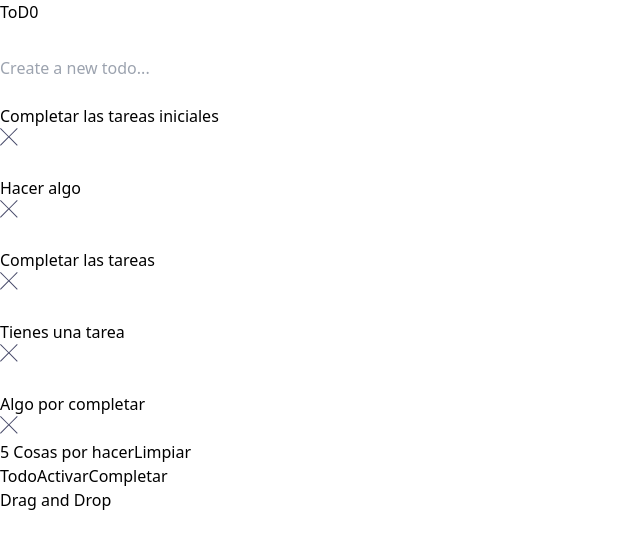
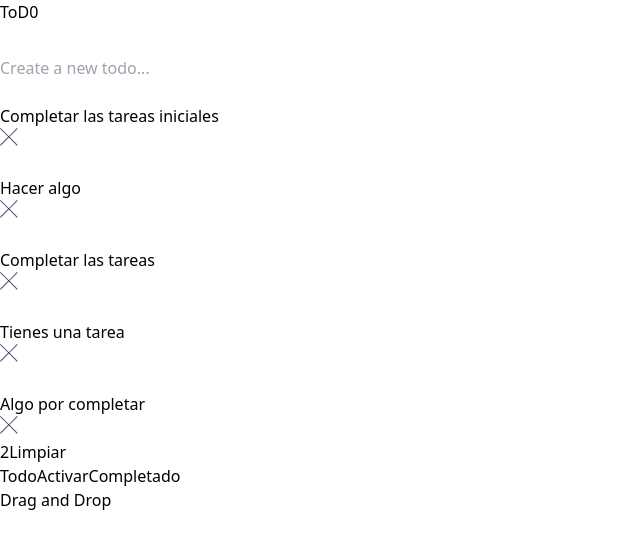
Before and after one commit to Mynor2717/AppT, a React (Vite) app: page / in a window 1280 px wide. Shown: the top 548 px of the page, without its empty margins (0-640 px from the left). Built offline with nearby package versions, Linux system fonts and the light colour scheme.

Commit message:
Funciones terminadas ademas de estilo del boton

```diff
--- a/src/App.jsx
+++ b/src/App.jsx
@@ -36,7 +36,40 @@
     }
     setTodos([...todos, newTodo]);
 
+  };
+
+  const removeTodo =  (id) => {
+    setTodos(todos.filter((todo) => todo.id !== id));
+  };
+
+
+  const updateTodo = (id) => {
+    setTodos(todos.map(todo => todo.id === id ?{...todo, completed: !todo.completed} : todo))
   }
+
+
+  const computedItemLeft = todos.filter((todo) => !todo.completed).length;
+
+  const clearCompleted = () => {
+    setTodos(todos.filter((todo) => !todo.completed));
+  }
+
+   const [filter, setFilter] = useState("Todo");
+
+   const ChangeFilter =(filter) => setFilter(filter)
+
+   const filteredTodos = () => {
+      switch (filter) {
+        case "Todo":
+          return todos;
+        case "Activar":
+          return todos.filter((todo) => !todo.completed);
+        case "Completar":
+          return todos.filter((todo) => todo.completed);
+          default:
+            return todos;
+      }
+   }
 
   return (
 
@@ -49,11 +82,11 @@
 
     <CreateTodo createTodo={createTodo}/>
 
-    <TodoList todos={todos} />
+    <TodoList todos={filteredTodos()} removeTodo={removeTodo} updateTodo={updateTodo}/>
 
-    <TodoComputed />
+    <TodoComputed  computedItemLeft={computedItemLeft} clearCompleted={clearCompleted}/>
 
-    <TodoFilter />
+    <TodoFilter ChangeFilter={ChangeFilter} filter={filter}/>
 
 </main>
 
--- a/src/components/TodoComputed.jsx
+++ b/src/components/TodoComputed.jsx
@@ -1,8 +1,8 @@
-const TodoComputed = () => {
+const TodoComputed = ({computedItemLeft, clearCompleted }) => {
     return (
         <section className="py-4 px-4 flex justify-between bg-white rounded-b-md">
-            <span className="text-gray-400">5 Cosas por hacer</span>
-            <button className="text-gray-400">Limpiar</button>
+            <span className="text-gray-400">{computedItemLeft}</span>
+            <button className="text-gray-400" onClick={clearCompleted}>Limpiar</button>
         </section>
     )
 }
--- a/src/components/TodoFilter.jsx
+++ b/src/components/TodoFilter.jsx
@@ -1,10 +1,19 @@
-const TodoFilter = () => {
+const TodoFilter = ({ ChangeFilter, filter }) => {
     return (
         <section className="container mx-auto px-4 mt-8">
             <div className="bg-white flex justify-center rounded-md p-4 gap-4">
-                <button className="text-blue-600">Todo</button>
-                <button className="hover:text-blue-600">Activar</button>
-                <button className="hover:text-blue-600">Completar</button>
+                <button
+                    className={`${filter === "Todo" ? "text-blue-500 hover:text-gray-400"
+                        : "text-gray-400 hover:text-blue-500"}`}
+                    onClick={() => ChangeFilter("Todo")}>Todo</button>
+                <button
+                    className={`${filter === "Activar" ? "text-blue-500 hover:text-gray-400"
+                        : "text-gray-400 hover:text-blue-500"}`}
+                    onClick={() => ChangeFilter("Activar")}>Activar</button>
+                <button
+                    className={`${filter === "Completar" ? "text-blue-500 hover:text-gray-400"
+                        : "text-gray-400 hover:text-blue-500"}`}
+                    onClick={() => ChangeFilter("Completar")}>Completado</button>
             </div>
         </section>
     )
--- a/src/components/TodoItem.jsx
+++ b/src/components/TodoItem.jsx
@@ -1,20 +1,23 @@
 import CrossIcon from "./icons/CrossIcon";
 import IconCheck from "./icons/IconCheck";
 
-const TodoItem = ({ todo }) => {
+const TodoItem = ({ todo, removeTodo, updateTodo }) => {
 
     const { id, title, completed } = todo;
 
 
     return (
         <article className="flex gap-4 py-4 border-b-gray-400 border-b-2 px-4">
-            <button className="rounded-full border-2 inline-block h-5 w-5">
-                <IconCheck />
+            <button className={`h-5 w-5 flex-none rounded-full border-2 ${completed ? "rounded-full border-2 bg-gradient-to-r  from-indigo-500 via-purple-500 to-pink-500 flex justify-center items-center"
+                : "inline-block"}`} onClick={() => updateTodo(id)}>
+
+
+                {completed && <IconCheck />}
             </button>
-            <p className="text-gray-600 grow">
+            <p className={` grow text-gray-500 ${completed && "line-through"}`}>
                 {title}
             </p>
-            <button className="flex-none">
+            <button className="flex-none" onClick={() => removeTodo(id)}>
                 <CrossIcon />
             </button>
         </article>
--- a/src/components/TodoList.jsx
+++ b/src/components/TodoList.jsx
@@ -1,12 +1,15 @@
 import TodoItem from "./TodoItem";
 
-const TodoList = ({ todos }) => {
+const TodoList = ({ todos, removeTodo, updateTodo }) => {
     return (
         <div className="bg-white rounded-t-md mt-8">
 
             {todos.map((todo) => (
 
-                <TodoItem key={todo.id} todo={todo} />
+                <TodoItem key={todo.id}
+                    todo={todo}
+                    removeTodo={removeTodo}
+                    updateTodo={updateTodo} />
 
             ))}
 
```
